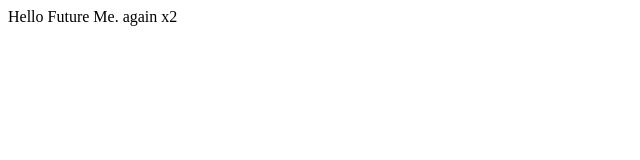
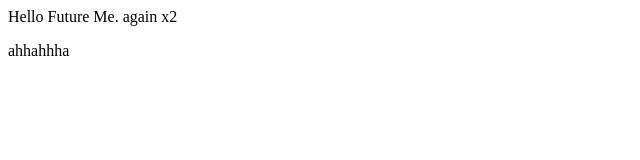
Before and after one commit to shalombentenzingnamchyo/demo-repo, a plain HTML site: page index.html in a window 1280 px wide. Shown: the full height of the page, 0-640 px from the left. Drawn offline with Linux system fonts and the light colour scheme.

Commit message:
added ahha

```diff
--- a/index.html
+++ b/index.html
@@ -1,3 +1,6 @@
 <div>
     Hello Future Me. again x2
 </div>
+<p>
+    ahhahhha
+</p>
```
